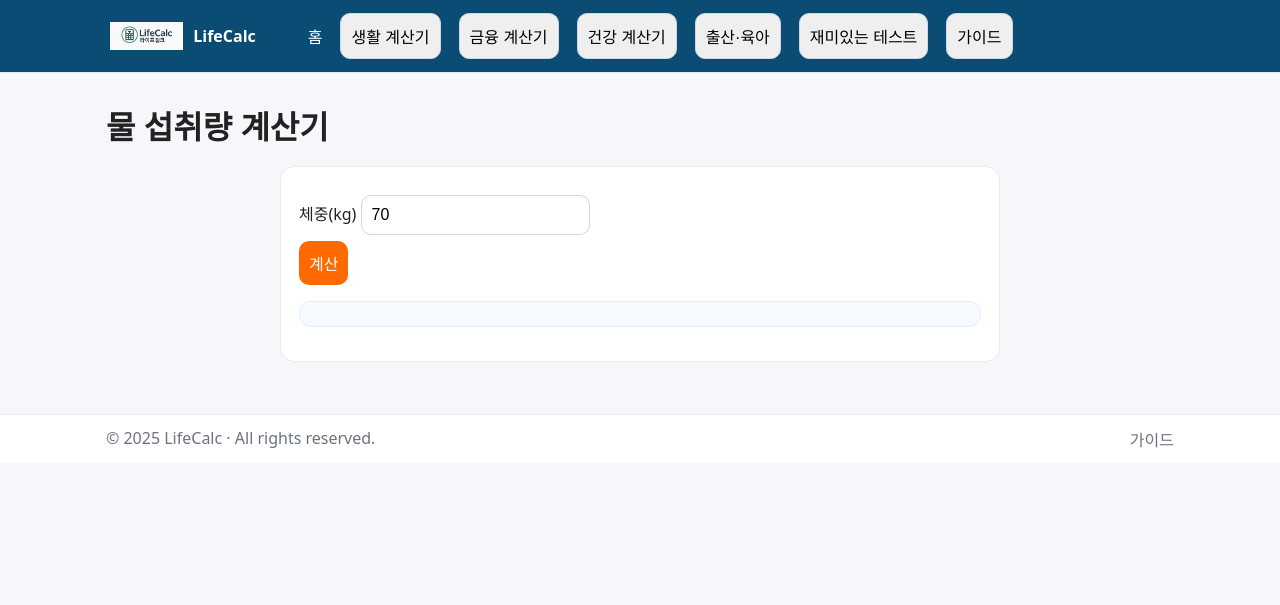
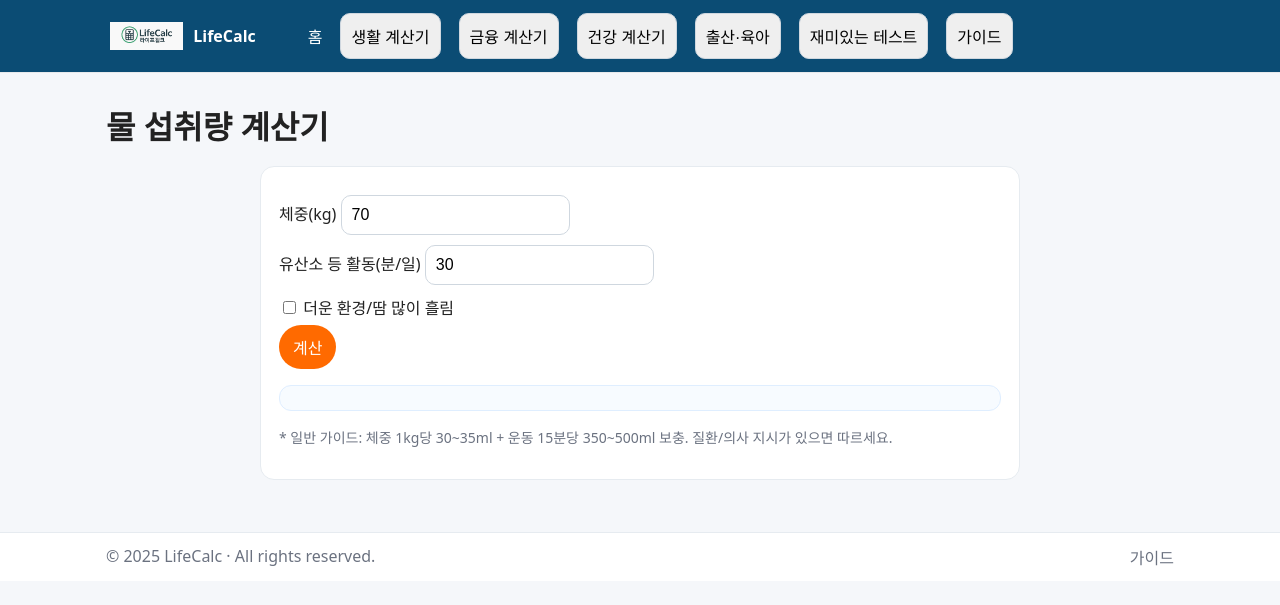
Before and after one commit to khai-lang/LifeCalc, a Jekyll site: the page built from health/water-intake/index.md, in a window 1280 px wide. Shown: the top 605 px of the page. Built offline with Jekyll 4.4.1, drawn with Linux system fonts in a browser that asks for light colours.

Commit message:
Update index.md

```diff
--- a/health/water-intake/index.md
+++ b/health/water-intake/index.md
@@ -1,21 +1,30 @@
 ---
 layout: default
 title: 물 섭취량 계산기
-description: 체중 기반 하루 권장 수분 섭취량을 추정합니다.
+description: 체중·활동·기후를 고려한 하루 권장 수분 섭취량을 추정합니다.
 permalink: health/water-intake/
 ---
+
 # 물 섭취량 계산기
-<div class="card" style="max-width:720px;margin:0 auto;">
-  <form onsubmit="event.preventDefault();water();">
+<div class="card" style="max-width:760px;margin:0 auto;">
+  <form onsubmit="event.preventDefault();waterCalc();">
     <label>체중(kg) <input type="number" id="kg" value="70" required></label>
-    <button>계산</button>
+    <label>유산소 등 활동(분/일) <input type="number" id="min" value="30" required></label>
+    <label><input type="checkbox" id="hot"> 더운 환경/땀 많이 흘림</label>
+    <button class="btn" style="background:#ff6a00;color:#fff;border:0">계산</button>
   </form>
   <div id="water-out" class="note"></div>
+  <p style="font-size:14px;color:#6b7280">* 일반 가이드: 체중 1kg당 30~35ml + 운동 15분당 350~500ml 보충. 질환/의사 지시가 있으면 따르세요.</p>
 </div>
+
 <script>
-function water(){
-  const k=+kg.value; if(!k) return;
-  const ml = Math.round(k*30); // 30ml/kg 가이드
-  water-out.innerText = `권장 수분: 약 ${ml} ml/일 (개인차 있음)`;
+function waterCalc(){
+  const k=+kg.value, m=+min.value, isHot=hot.checked;
+  let base = k * 32.5;                 // 30~35ml의 중간값
+  let extra = (m/15) * 400;            // 15분당 0.4L 추가
+  if(isHot) extra *= 1.2;              // 덥거나 땀 많으면 20% 가산
+  const ml = Math.round(base + extra);
+  const L  = (ml/1000).toFixed(2);
+  water-out.innerHTML = `권장 수분: <b>${ml} ml</b> (약 <b>${L} L</b>/일)`;
 }
 </script>
```
